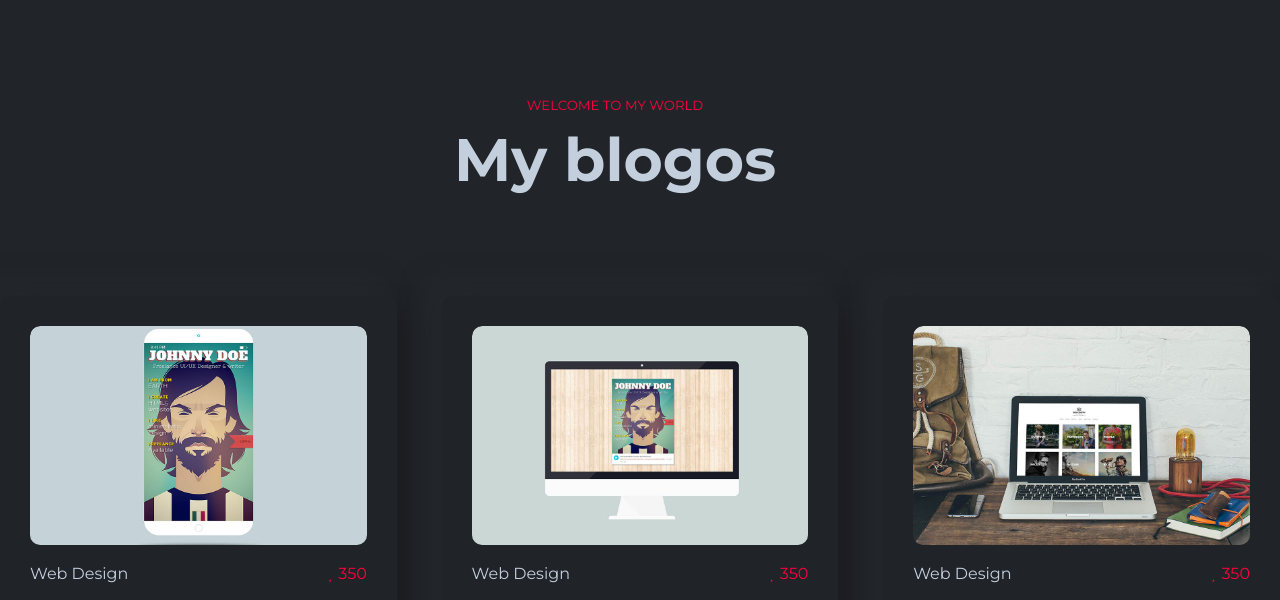
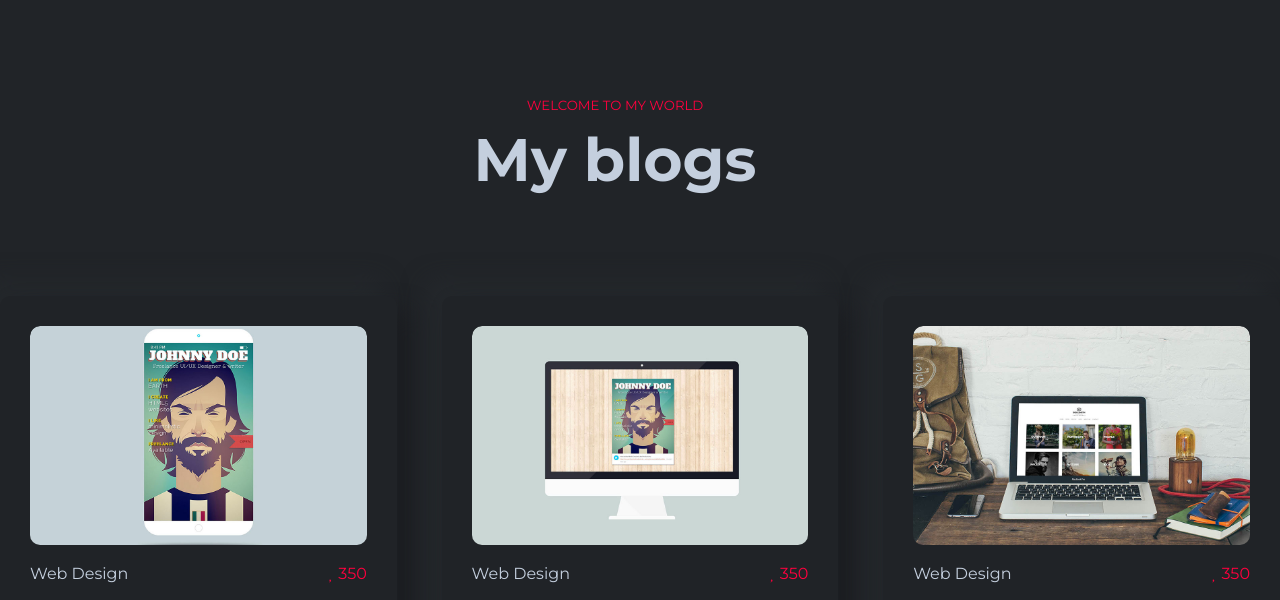
Before and after one commit to Nahid4306053/Nahid-portfolio, a plain HTML site: page index.html in a window 1280 px wide. Shown: the part 7260-7860 px from the top of the page. Drawn offline with Linux system fonts and the light colour scheme.

Commit message:
First asinment

```diff
--- a/index.html
+++ b/index.html
@@ -680,7 +680,7 @@
                 <div class="profolio_container">
                         <div class="sec_title_fast">
                             <h5 class="sec_sub_head">WELCOME TO MY WORLD</h5>
-                            <h1 class="sec_main_head">My blogos
+                            <h1 class="sec_main_head">My blogs
                             </h1>
                         </div>
 
```
